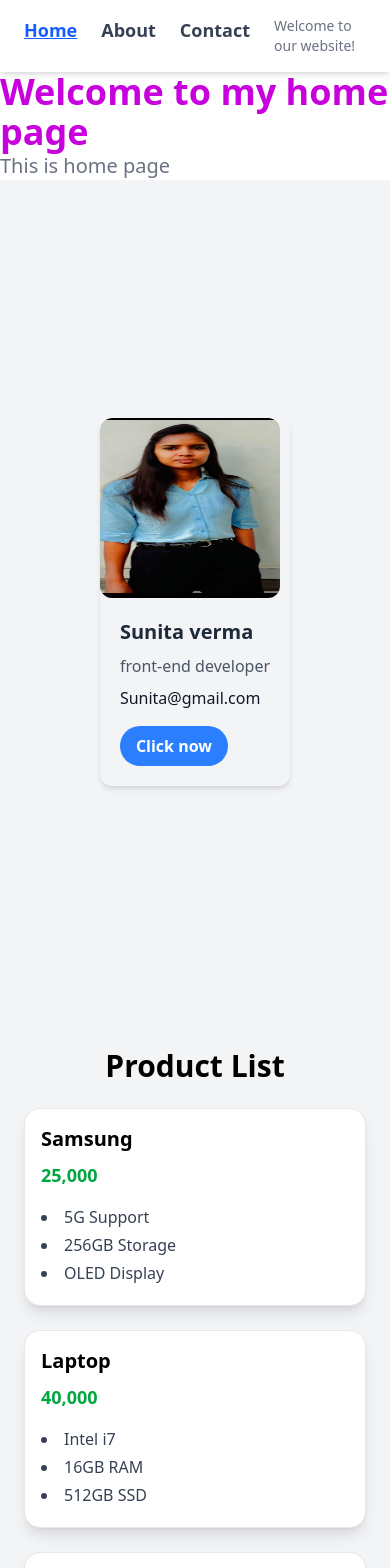
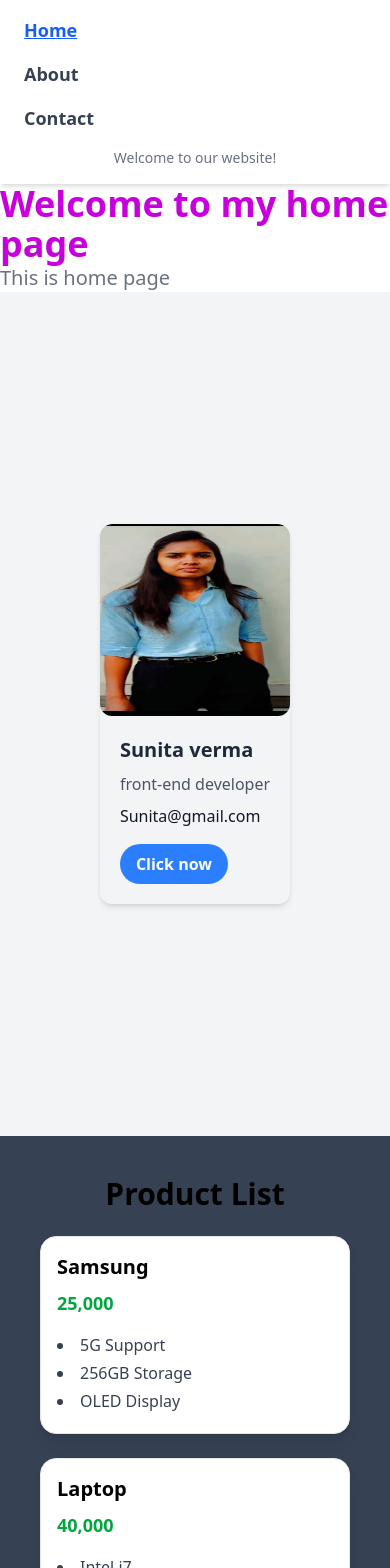
Before and after one commit to sunita0987/nested-page, a React (Vite) app: page /home in a window 390 px wide. Shown: the top 1568 px of the page. Built offline with nearby package versions, Linux system fonts and the light colour scheme.

Commit message:
navbar responsive

```diff
--- a/src/App.jsx
+++ b/src/App.jsx
@@ -8,7 +8,7 @@ import NavBar from "./components/NavBar";
 import Home from"./pages/Home"
 import About from "./pages/About"
 import Contact from "./pages/Contact"
-import Slider from "./components/Slider";
+import Slider from "./components/Carousal";
 import CounterApp from "./components/CounterApp";
 
 function App() {
@@ -29,7 +29,7 @@ function App() {
           contact="Sunita@gmail.com"
         />
       </div>
-      <div className="min-h-screen bg-gray-100">
+      <div className="min-h-screen bg-gray-700 p-4 ">
       <h1 className="text-3xl font-bold text-center pt-6">Product List</h1>
       <ProductList/>
       </div>
--- a/src/components/Card.jsx
+++ b/src/components/Card.jsx
@@ -1,16 +1,20 @@
-import React from 'react';
+import React from "react";
 const Card = ({ name, image, bio, contact }) => {
   const handleClick = () => {
     alert(`You clicked on ${name}'s profile!`);
   };
 
   return (
-    <div className="max-w-full rounded-xl shadow-md overflow-hidden hover:shadow-xl transition duration-300">
-      <img src={"/images/sunitaverma.jpg"} alt={name} className="w-45 h-45 rounded-xl" />
+    <div className=" max-w-full rounded-xl shadow-md overflow-hidden hover:shadow-xl transition duration-300">
+      <img
+        src={"/images/sunitaverma.jpg"}
+        alt={name}
+        className="w-full h-48  rounded-xl hover:scale-105 transition-transform duration-300"
+      />
       <div className="p-5">
         <h2 className="text-xl font-semibold text-gray-800">{name}</h2>
         <p className="mt-2 text-gray-600">{bio}</p>
-        <p className='mt-2 text-gray-900'>{contact}</p>
+        <p className="mt-2 text-gray-900">{contact}</p>
         <button
           onClick={handleClick}
           className="mt-4 bg-blue-500 hover:bg-blue-600 text-white font-bold py-2 px-4 rounded-full cursor-pointer"
--- a/src/components/NavBar.jsx
+++ b/src/components/NavBar.jsx
@@ -8,7 +8,8 @@ const NavBar = () => {
   const isContact = location.pathname === "/contact";
 
   return (
-    <nav className="bg-white shadow-md px-6 py-4 flex justify-center gap-6">
+    <nav className="bg-white shadow-md px-6 py-4 flex flex-col sm:flex-row sm:items-center sm:justify-between gap-4 sm:gap-6">
+      <div className="flex flex-col sm:flex-row gap-4 sm:gap-6 justify-center">
         <NavLink
           to="/home"
           className={`font-semibold text-lg ${
@@ -35,7 +36,9 @@ const NavBar = () => {
         >
           Contact
         </NavLink>
-      <div className="ml-auto text-sm text-gray-500">
+      </div>
+
+      <div className="text-sm text-gray-500 text-center sm:text-left">
         {isHome || isAbout
           ? "Welcome to our website!"
           : isContact
```
Also changed, not shown: src/components/Carousal.jsx (renamed from src/components/Slider.jsx). Lines whose indentation alone changed are shown as unchanged.
